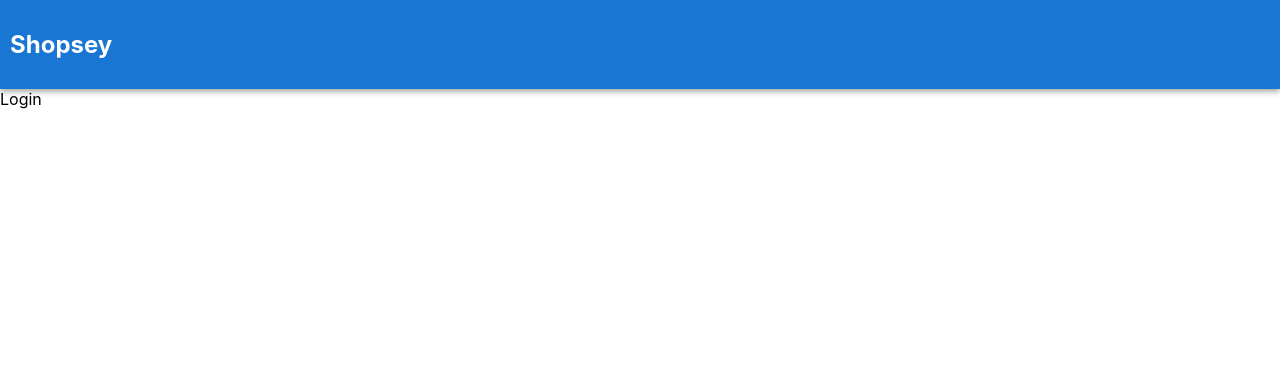
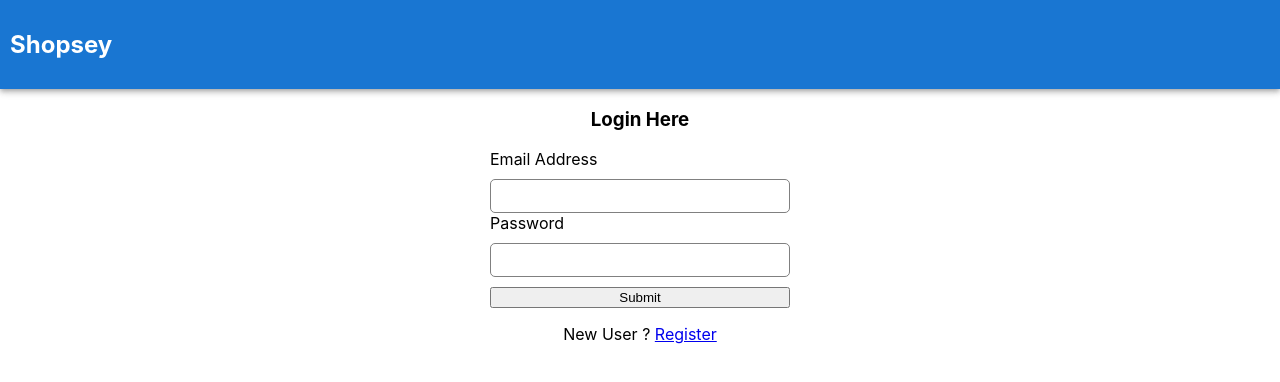
Before and after one commit to AkashPatel18/finmo-assignment, a React (Create React App) app: page /login in a window 1280 px wide. Shown: the top 382 px of the page. Built offline with nearby package versions, Linux system fonts and the light colour scheme.

Commit message:
feat : added login signup page

```diff
--- a/package.json
+++ b/package.json
@@ -16,6 +16,7 @@
     "react-router-dom": "^6.3.0",
     "react-scripts": "5.0.0",
     "redux": "^4.1.2",
+    "redux-thunk": "^2.4.1",
     "web-vitals": "^2.1.0",
     "yup": "^0.32.11"
   },
--- a/src/App.js
+++ b/src/App.js
@@ -11,7 +11,7 @@ function App() {
       <Routes>
         <Route path="/" element={<Home />} />
         <Route path="/login" element={<Login />} />
-        <Route path="/signup" element={<Signup />} />
+        <Route path="/register" element={<Signup />} />
       </Routes>
     </BrowserRouter>
   );
--- a/src/global.css
+++ b/src/global.css
@@ -65,5 +65,28 @@ code {
 }
 
 .field {
-  background-color: #002c5c;
+  border-radius: 5px;
+  font-size: 13px;
+  border: 1px solid grey;
+  margin-top: 10px;
+  height: 30px;
 }
+
+.loginContainer {
+  display: flex;
+  justify-content: center;
+  flex-direction: column;
+  align-items: center;
+}
+
+.loginForm {
+  display: flex;
+  flex-direction: row;
+  justify-content: center;
+  align-items: center;
+  height: 100%;
+}
+
+.loginBtn {
+  margin-top: 10px;
+}
--- a/src/screens/Login.js
+++ b/src/screens/Login.js
@@ -1,6 +1,62 @@
 import React from "react";
-import { useFormik } from "formik";
+import { Formik, Field, Form, ErrorMessage } from "formik";
+import * as Yup from "yup";
+import { Link } from "react-router-dom";
 
 export const Login = () => {
-  return <div>Login</div>;
+  return (
+    <div className="loginContainer">
+      <div>
+        <h3>Login Here</h3>
+      </div>
+      <Formik
+        initialValues={{ email: "", password: "" }}
+        validationSchema={Yup.object({
+          email: Yup.string()
+            .email("Invalid email address")
+            .required("Required"),
+          password: Yup.string()
+            .min(8, "Password is too short - should be 8 chars minimum.")
+            .max(16, "Password is too long - should be 8 chars maximum.")
+            .matches(/[a-zA-Z]/, "Password can only contain Latin letters.")
+            .required("Required"),
+        })}
+        onSubmit={(values, { setSubmitting }) => {
+          setTimeout(() => {
+            alert(JSON.stringify(values, null, 2));
+            setSubmitting(false);
+          }, 400);
+        }}
+      >
+        <div className="loginForm">
+          <Form
+            style={{
+              display: "flex",
+              flexDirection: "column",
+              minWidth: "300px",
+            }}
+          >
+            <label htmlFor="email">Email Address</label>
+            <Field name="email" type="email" className={"field"} />
+            <ErrorMessage name="email">
+              {(msg) => <div className="error">{msg}</div>}
+            </ErrorMessage>
+
+            <label htmlFor="password">Password</label>
+            <Field name="password" type="text" className={"field"} />
+            <ErrorMessage name="password">
+              {(msg) => <div className="error">{msg}</div>}
+            </ErrorMessage>
+
+            <button type="submit" className="loginBtn">
+              Submit
+            </button>
+          </Form>
+        </div>
+      </Formik>
+      <p>
+        New User ? <Link to={"/register"}>Register</Link>
+      </p>
+    </div>
+  );
 };
--- a/src/screens/Signup.js
+++ b/src/screens/Signup.js
@@ -1,9 +1,14 @@
 import React from "react";
 import { Formik, Field, Form, ErrorMessage } from "formik";
 import * as Yup from "yup";
+import { Link } from "react-router-dom";
 
 export const Signup = () => {
   return (
+    <div className="loginContainer">
+      <div>
+        <h3>Register Here</h3>
+      </div>
       <Formik
         initialValues={{ firstName: "", lastName: "", email: "", password: "" }}
         validationSchema={Yup.object({
@@ -13,7 +18,9 @@ export const Signup = () => {
           lastName: Yup.string()
             .min(2, "Must be greater than 2 characters")
             .required("Required"),
-        email: Yup.string().email("Invalid email address").required("Required"),
+          email: Yup.string()
+            .email("Invalid email address")
+            .required("Required"),
           password: Yup.string()
             .min(8, "Password is too short - should be 8 chars minimum.")
             .max(16, "Password is too long - should be 8 chars maximum.")
@@ -27,17 +34,7 @@ export const Signup = () => {
           }, 400);
         }}
       >
-      <div
-        style={{
-          display: "flex",
-          flexDirection: "row",
-          justifyContent: "center",
-          alignItems: "center",
-          height: "100%",
-          marginTop: "100px",
-          // border: "1px solid black",
-        }}
-      >
+        <div className="loginForm">
           <Form
             style={{
               display: "flex",
@@ -46,32 +43,39 @@ export const Signup = () => {
             }}
           >
             <label htmlFor="firstName">First Name</label>
-          <Field name="firstName" type="text" className={"field"} />
+            <Field name="firstName" type="text" className={"field"}></Field>
             <ErrorMessage name="firstName">
               {(msg) => <div className="error">{msg}</div>}
             </ErrorMessage>
 
             <label htmlFor="lastName">Last Name</label>
-          <Field name="lastName" type="text" />
+            <Field name="lastName" type="text" className={"field"}></Field>
             <ErrorMessage name="lastName">
               {(msg) => <div className="error">{msg}</div>}
             </ErrorMessage>
 
             <label htmlFor="email">Email Address</label>
-          <Field name="email" type="email" />
+            <Field name="email" type="email" className={"field"} />
             <ErrorMessage name="email">
               {(msg) => <div className="error">{msg}</div>}
             </ErrorMessage>
 
             <label htmlFor="password">Password</label>
-          <Field name="password" type="text" />
+            <Field name="password" type="text" className={"field"} />
             <ErrorMessage name="password">
               {(msg) => <div className="error">{msg}</div>}
             </ErrorMessage>
 
-          <button type="submit">Submit</button>
+            <button type="submit" className="loginBtn">
+              Submit
+            </button>
           </Form>
         </div>
       </Formik>
+
+      <p>
+        Have an account ? <Link to={"/login"}>Login</Link>
+      </p>
+    </div>
   );
 };
```
Also changed, not shown: src/component/Button.js (added), 1 other file (tests, documents, lock files or other folders). Lines whose indentation alone changed are shown as unchanged.
